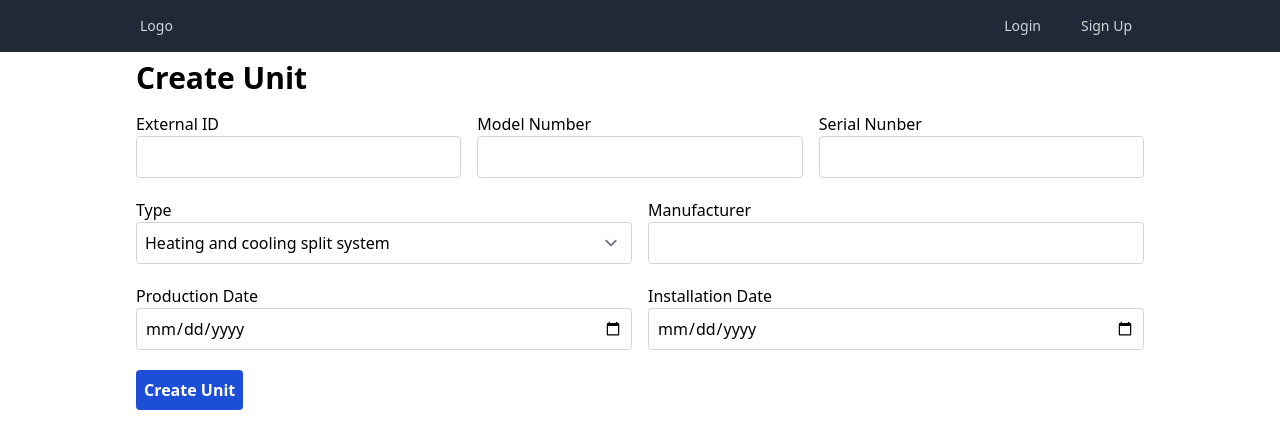
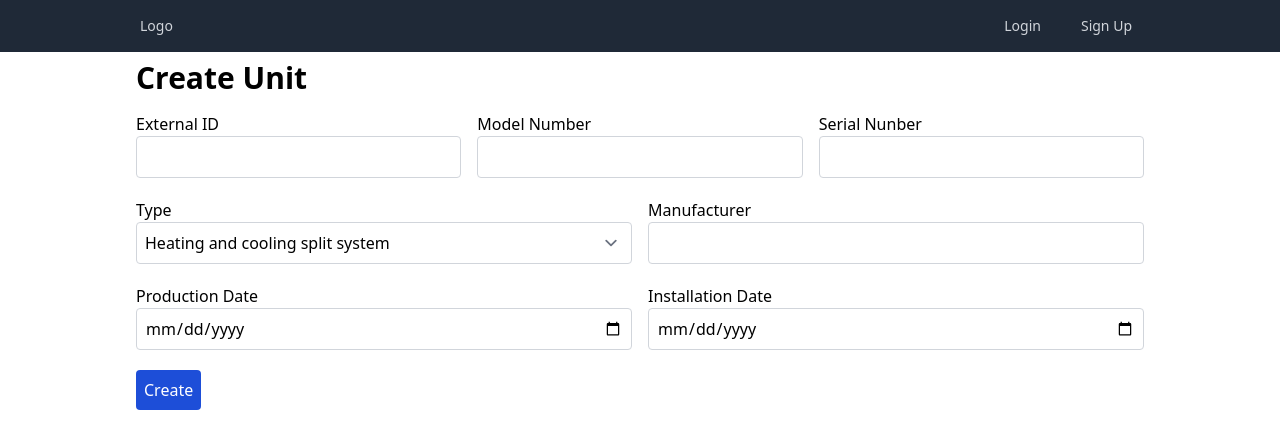
Before and after one commit to kevintdao/hvac-erecords, a Next.js app in the folder client/: page /units/create in a window 1280 px wide. Shown: the top 448 px of the page. Built offline with nearby package versions, Linux system fonts and the light colour scheme.

Commit message:
Update styling

```diff
--- a/client/components/units/UnitForm.jsx
+++ b/client/components/units/UnitForm.jsx
@@ -1,4 +1,4 @@
-import React, { useState } from 'react'
+import React from 'react'
 import { useForm } from 'react-hook-form';
 
 export default function UnitForm({ type, data, onSubmit }) {
@@ -16,7 +16,7 @@ export default function UnitForm({ type, data, onSubmit }) {
     input: "p-2 border rounded",
     inputs2Cols: "grid md:grid-cols-2 gap-4 grid-cols-1",
     inputs3Cols: "grid md:grid-cols-3 gap-4 grid-cols-1",
-    button: "p-2 bg-blue-700 rounded text-white text-center font-bold hover:bg-blue-800",
+    button: "p-2 bg-blue-700 rounded text-white text-center hover:bg-blue-800",
   }
 
   return (
@@ -159,7 +159,7 @@ export default function UnitForm({ type, data, onSubmit }) {
         </div>
 
         <div>
-          <button className={styles.button} id='create-button'>{type} Unit</button>
+          <button className={styles.button} id='create-button'>{type}</button>
         </div>
       </form>
     </>
--- a/client/components/units/UnitTable.jsx
+++ b/client/components/units/UnitTable.jsx
@@ -6,7 +6,7 @@ export default function UnitTable({ data, labels }) {
     header: "px-2 py-3 text-left text-xs font-medium text-gray-500 uppercase tracking-wider",
     body: "divide-y divide-gray-200",
     cell: "px-2 py-3 text-sm font-medium text-gray-900",
-    link: "",
+    link: "font-medium text-blue-600 hover:text-blue-500",
   }
 
   return (
@@ -31,12 +31,12 @@ export default function UnitTable({ data, labels }) {
               <td className={styles.cell}>{item.manufacturer}</td>
               <td>
                 <Link href={`/units/${item.id}`}>
-                  <a>More Info</a>
+                  <a className={styles.link}>More Info</a>
                 </Link>
               </td>
               <td>
                 <Link href={`/units/edit/${item.id}`}>
-                  <a>Edit</a>
+                  <a className={styles.link}>Edit</a>
                 </Link>
               </td>
             </tr>
--- a/client/pages/units/create.js
+++ b/client/pages/units/create.js
@@ -10,7 +10,7 @@ export default function create() {
   const [error, setError] = useState();
 
   const styles = {
-    indigoButton: "p-2 bg-indigo-700 rounded text-white text-center hover:bg-indigo-800"
+    button: "p-2 bg-indigo-700 rounded text-white text-center hover:bg-indigo-800"
   }
 
   const onSubmit = async (data) => {
@@ -45,10 +45,10 @@ export default function create() {
 
         <div className='mt-4 space-x-4'>
           <Link href="/units">
-            <a className={styles.indigoButton}>All units</a>
+            <a className={styles.button}>All units</a>
           </Link>
           <Link href={`/units/${id}`}>
-            <a className={styles.indigoButton}>See unit info</a>
+            <a className={styles.button}>See unit info</a>
           </Link>
         </div>
       </div>
--- a/client/pages/units/edit/[id].js
+++ b/client/pages/units/edit/[id].js
@@ -13,7 +13,7 @@ export default function edit({ data }) {
   const [error, setError] = useState();
 
   const styles = {
-    indigoButton: "p-2 bg-indigo-700 rounded text-white text-center hover:bg-indigo-800"
+    button: "p-2 bg-indigo-700 rounded text-white text-center hover:bg-indigo-800"
   }
 
   const onSubmit = async (data) => {
@@ -48,10 +48,10 @@ export default function edit({ data }) {
 
         <div className='mt-4 space-x-4'>
           <Link href="/units">
-            <a className={styles.indigoButton}>All units</a>
+            <a className={styles.button}>All units</a>
           </Link>
           <Link href={`/units/${id}`}>
-            <a className={styles.indigoButton}>See unit info</a>
+            <a className={styles.button}>See unit info</a>
           </Link>
         </div>
       </div>
--- a/client/pages/units/index.js
+++ b/client/pages/units/index.js
@@ -1,5 +1,6 @@
 import React from 'react'
 import Head from 'next/head'
+import Link from 'next/link'
 import axios from 'axios'
 import UnitTable from '../../components/units/UnitTable'
 
@@ -7,17 +8,25 @@ export default function index(props) {
   const data = props.data;
   const labels = ["External ID", "Model Number", "Serial Number", "Type", "Manufacturer"];
 
+  const styles = {
+    button: "p-2 bg-blue-700 rounded text-white text-center hover:bg-blue-800",
+  }
+
   return (
     <div className='space-y-4 mt-2'>
       <Head>
         <title>Units</title>
       </Head>
 
-      {/* Units Index Page (List table of units) */}
-
       <h2 className='font-bold text-3xl'>Units</h2>
 
       <UnitTable data={data} labels={labels} />
+
+      <div className='mt-2'>
+        <Link href="/units/create">
+          <a className={styles.button}>New Unit</a>
+        </Link>
+      </div>
     </div>
   )
 }
```
